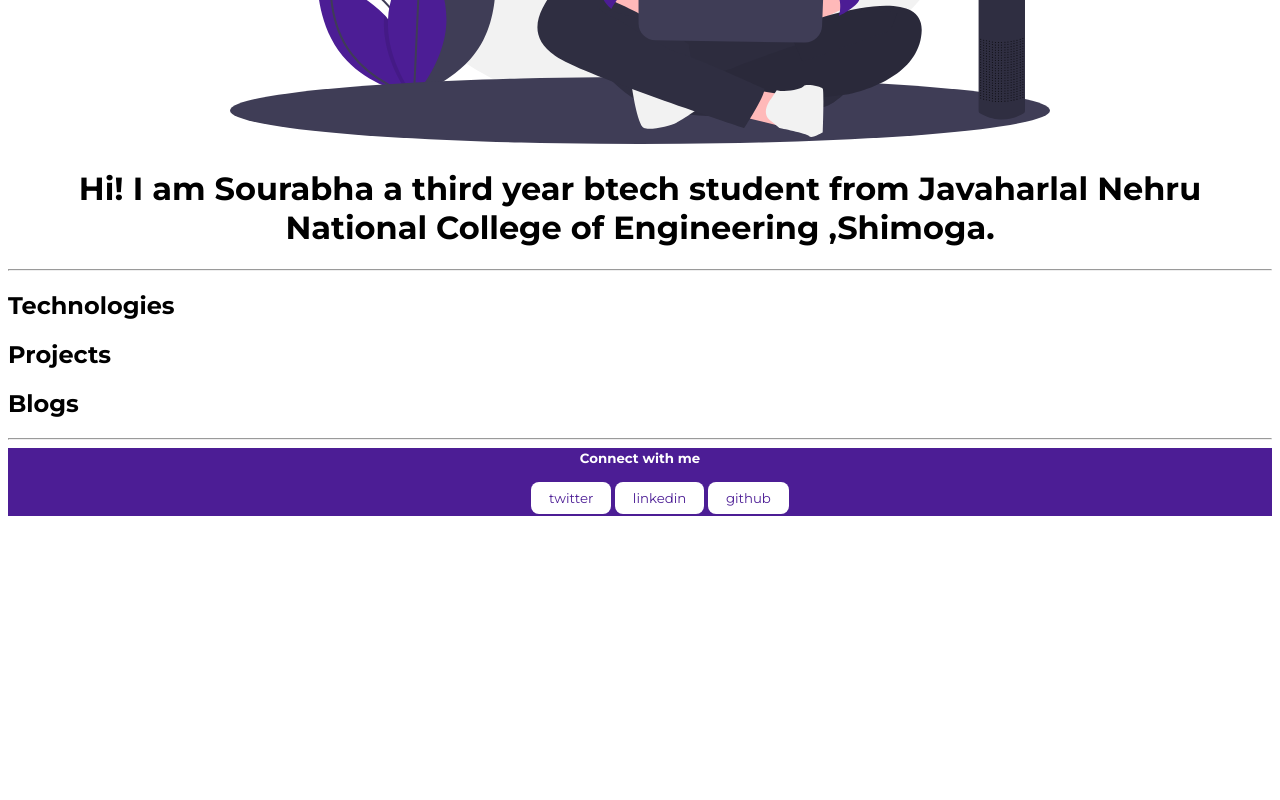
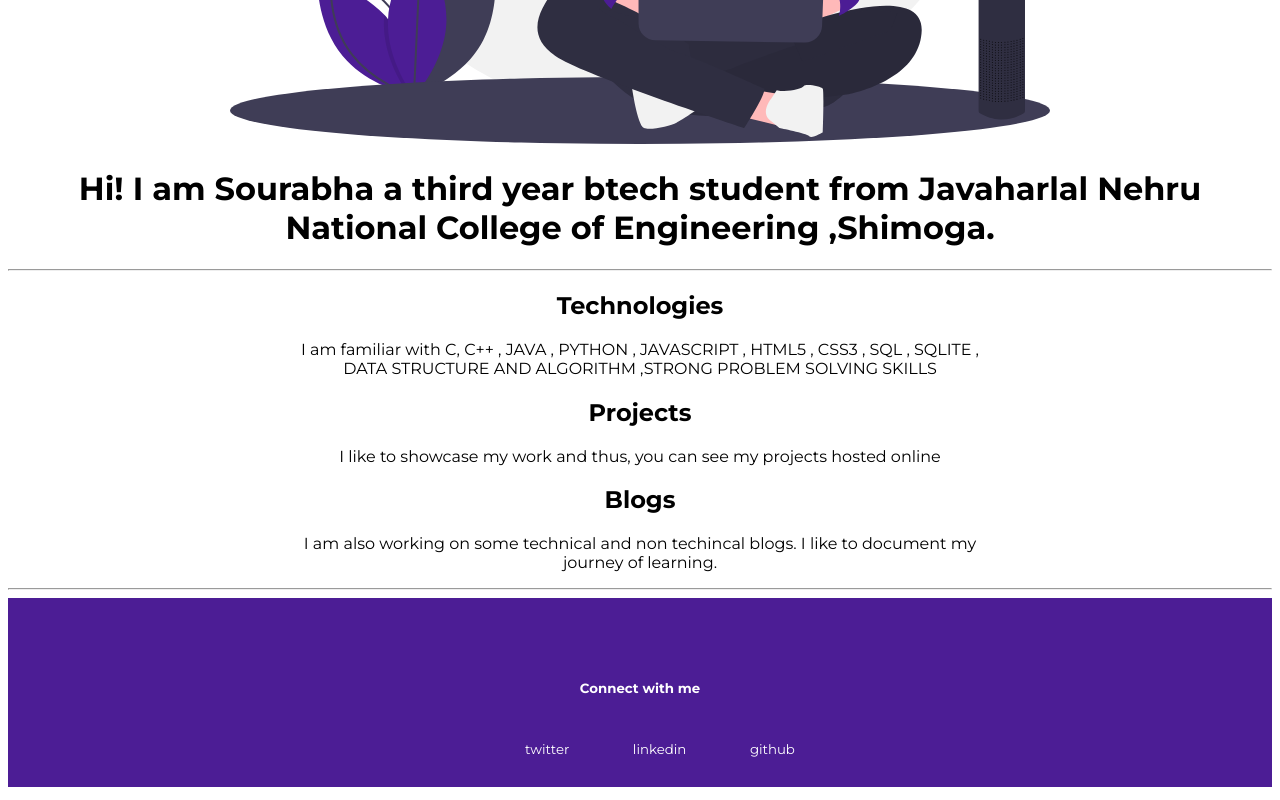
Before and after one commit to sourabha-madhyastha/my-portfolio, a plain HTML site: page index.html in a window 1280 px wide. Shown: the part 708-1508 px from the top of the page. Before the commit the page ends 1237 px from the top, so only its background shows below. Drawn offline with Linux system fonts and the light colour scheme.

Commit message:
simple layout

```diff
--- a/index.html
+++ b/index.html
@@ -24,17 +24,24 @@
         </header>
         <hr>
 
-        <section>
+        <section class="flow-container">
             <h2>Technologies</h2>
-            <p></p>
+            <p>
+               I am familiar with C, C++ , JAVA , PYTHON , JAVASCRIPT , HTML5 , CSS3 , SQL , SQLITE , DATA STRUCTURE AND ALGORITHM ,STRONG PROBLEM SOLVING SKILLS
+            </p>
         </section>
 
-        <section>
+        <section class="flow-container">
             <h2>Projects</h2>
+            <p>
+                I like to showcase my work and thus, you can see my projects hosted online
+            </p>
         </section>
 
-        <section>
+        <section class="flow-container">
             <h2>Blogs</h2>
+            <p>I am also working on some technical and non techincal blogs. I like to document my journey of learning.
+            </p>
         </section>
 
         <hr>
@@ -42,11 +49,11 @@
             <small><strong>Connect  with  me</strong>
                 <nav>
                 <ul >
-                    <li class="nonbullet-list white-color-button"><a href="https://twitter.com/madhyastha_" target="_blank">twitter</a></li>
+                    <li class="nonbullet-list"><a href="https://twitter.com/madhyastha_" target="_blank">twitter</a></li>
 
-                    <li class="nonbullet-list white-color-button"><a href="https://www.linkedin.com/in/sourabha-madhyastha-960aa4185/" target="_blank">linkedin</a></li>
+                    <li class="nonbullet-list"><a href="https://www.linkedin.com/in/sourabha-madhyastha-960aa4185/" target="_blank">linkedin</a></li>
 
-                    <li class="nonbullet-list white-color-button"><a href="https://github.com/sourabha-madhyastha/" target="_blank">github</a></li>
+                    <li class="nonbullet-list"><a href="https://github.com/sourabha-madhyastha/" target="_blank">github</a></li>
                 </ul>
                 </nav>
             </small>
--- a/styles.css
+++ b/styles.css
@@ -14,19 +14,19 @@ body{
      text-decoration: none;
  }
  #info{
-     text-align:center;
+          text-align:center;
  }
  footer{
      text-align: center;
      color:white;
      background-color: var(--primary-color) ;
+     padding-top : 5rem;
  }
  footer a{
-     color: var(--primary-color);
      text-decoration: none;
      display:inline-block;
-     padding:10px;
-
+     padding:30px;
+     color:white;
  }
  .primary-color-button{
     color: white;
@@ -42,3 +42,8 @@ body{
      text-decoration: none;
      border-radius: 0.5rem;
  }
+.flow-container{
+    max-width:700px;
+    margin:auto;
+    text-align: center;
+}
```
